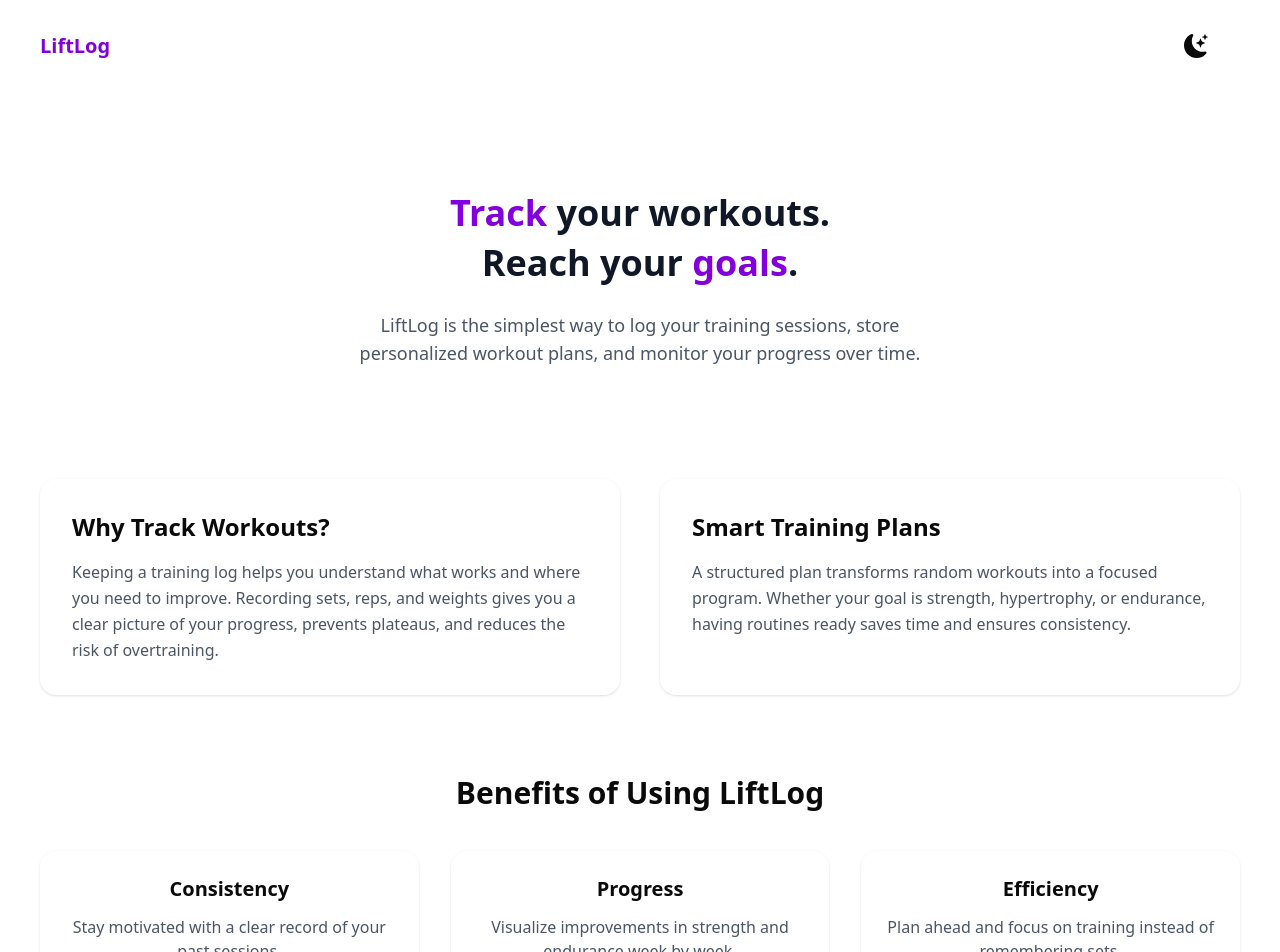
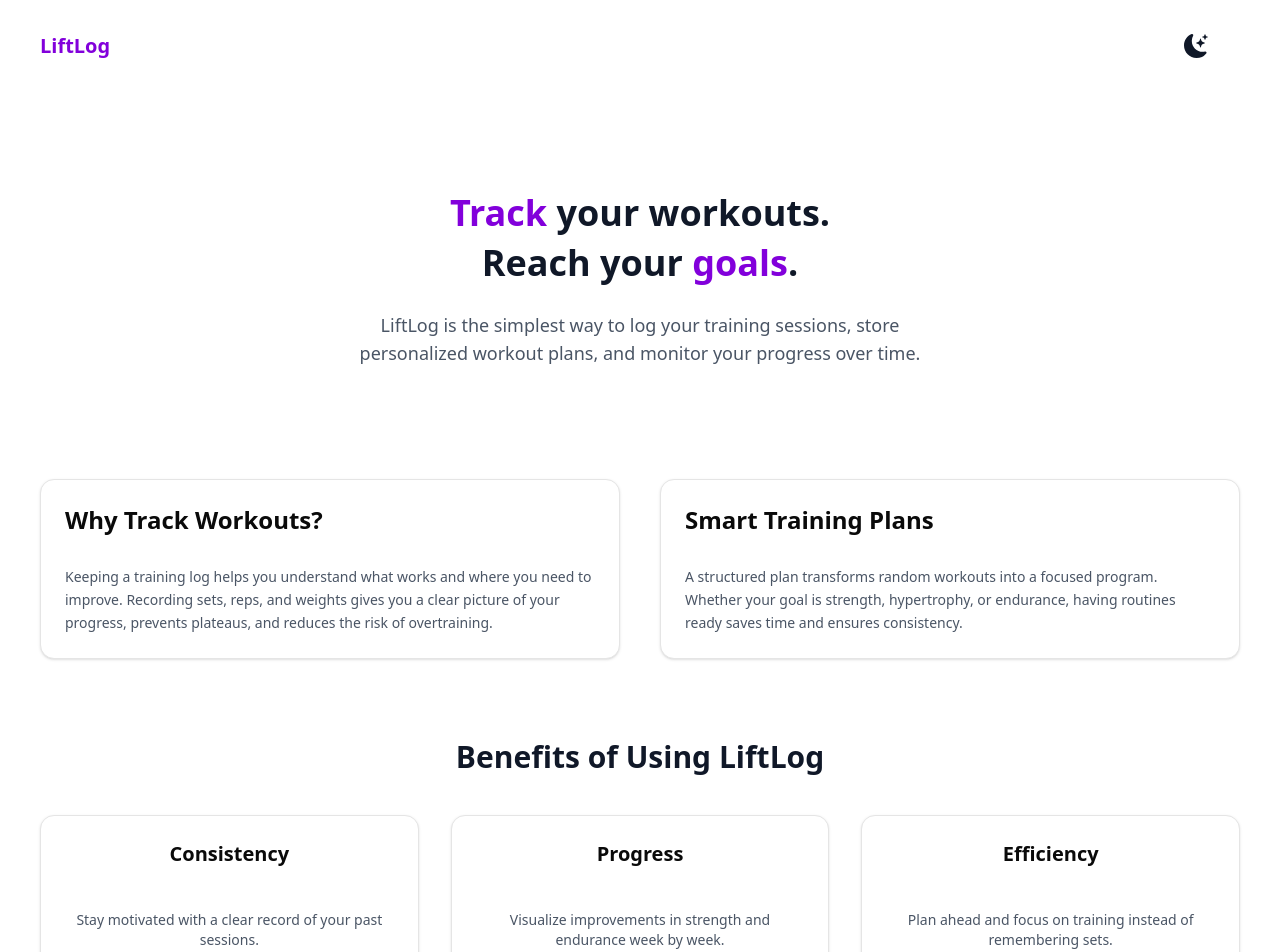
Before and after one commit to FrancescoRomeo02/liftlog, a Next.js app: page /learn-more in a window 1280 px wide. Shown: the top 952 px of the page. Built offline with nearby package versions, Linux system fonts and the light colour scheme.

Commit message:
update
Signed-off-by: Francesco Romeo <romeo.francesco.2002@gmail.com>

```diff
--- a/src/app/dashboard/page.tsx
+++ /dev/null
@@ -1,5 +0,0 @@
-export default async function PrivatePage() {
-  const user = false;
-
-  return <p>Hello {user ? user : "unknown"}</p>;
-}
--- a/src/app/learn-more/page.tsx
+++ b/src/app/learn-more/page.tsx
@@ -1,19 +1,29 @@
 import Navbar from "@/components/navbar";
 import Footer from "@/components/footer";
+import {
+  Card,
+  CardContent,
+  CardHeader,
+  CardTitle,
+  CardDescription,
+} from "@/components/ui/card";
+import { Button } from "@/components/ui/button";
 
 export default function InfoPage() {
   return (
-    <main className="px-10">
+    <main className="px-10 bg-white dark:bg-gray-950 text-gray-900 dark:text-gray-100 transition-colors duration-300">
       <section className="min-h-screen flex flex-col">
         <Navbar />
 
         {/* Hero */}
         <section className="flex flex-col items-center text-center mt-20">
-          <h2 className="text-4xl font-extrabold text-gray-900 mb-6 leading-snug">
-            <span className="text-purple-700">Track</span> your workouts. <br />
-            Reach your <span className="text-purple-700">goals</span>.
+          <h2 className="text-4xl font-extrabold mb-6 leading-snug">
+            <span className="text-purple-700 dark:text-purple-500">Track</span>{" "}
+            your workouts. <br />
+            Reach your{" "}
+            <span className="text-purple-700 dark:text-purple-500">goals</span>.
           </h2>
-          <p className="text-lg text-gray-600 max-w-xl mb-8">
+          <p className="text-lg text-gray-600 dark:text-gray-300 max-w-xl mb-8">
             LiftLog is the simplest way to log your training sessions, store
             personalized workout plans, and monitor your progress over time.
           </p>
@@ -21,23 +31,33 @@ export default function InfoPage() {
 
         {/* About Training */}
         <section className="grid md:grid-cols-2 gap-10 mt-20">
-          <div className="p-8 bg-white rounded-2xl shadow">
-            <h3 className="text-2xl font-bold mb-4">Why Track Workouts?</h3>
-            <p className="text-gray-600 leading-relaxed">
-              Keeping a training log helps you understand what works and where
-              you need to improve. Recording sets, reps, and weights gives you a
-              clear picture of your progress, prevents plateaus, and reduces the
-              risk of overtraining.
-            </p>
-          </div>
-          <div className="p-8 bg-white rounded-2xl shadow">
-            <h3 className="text-2xl font-bold mb-4">Smart Training Plans</h3>
-            <p className="text-gray-600 leading-relaxed">
-              A structured plan transforms random workouts into a focused
-              program. Whether your goal is strength, hypertrophy, or endurance,
-              having routines ready saves time and ensures consistency.
-            </p>
-          </div>
+          <Card className="bg-white dark:bg-gray-900">
+            <CardHeader>
+              <CardTitle className="text-2xl">Why Track Workouts?</CardTitle>
+            </CardHeader>
+            <CardContent>
+              <CardDescription className="text-gray-600 dark:text-gray-400 leading-relaxed">
+                Keeping a training log helps you understand what works and where
+                you need to improve. Recording sets, reps, and weights gives you
+                a clear picture of your progress, prevents plateaus, and reduces
+                the risk of overtraining.
+              </CardDescription>
+            </CardContent>
+          </Card>
+
+          <Card className="bg-white dark:bg-gray-900">
+            <CardHeader>
+              <CardTitle className="text-2xl">Smart Training Plans</CardTitle>
+            </CardHeader>
+            <CardContent>
+              <CardDescription className="text-gray-600 dark:text-gray-400 leading-relaxed">
+                A structured plan transforms random workouts into a focused
+                program. Whether your goal is strength, hypertrophy, or
+                endurance, having routines ready saves time and ensures
+                consistency.
+              </CardDescription>
+            </CardContent>
+          </Card>
         </section>
 
         {/* Benefits */}
@@ -46,24 +66,44 @@ export default function InfoPage() {
             Benefits of Using LiftLog
           </h3>
           <div className="grid md:grid-cols-3 gap-8">
-            <div className="p-6 bg-white rounded-2xl shadow text-center">
-              <h4 className="text-xl font-semibold mb-3">Consistency</h4>
-              <p className="text-gray-600">
-                Stay motivated with a clear record of your past sessions.
-              </p>
-            </div>
-            <div className="p-6 bg-white rounded-2xl shadow text-center">
-              <h4 className="text-xl font-semibold mb-3">Progress</h4>
-              <p className="text-gray-600">
-                Visualize improvements in strength and endurance week by week.
-              </p>
-            </div>
-            <div className="p-6 bg-white rounded-2xl shadow text-center">
-              <h4 className="text-xl font-semibold mb-3">Efficiency</h4>
-              <p className="text-gray-600">
-                Plan ahead and focus on training instead of remembering sets.
-              </p>
-            </div>
+            <Card className="bg-white dark:bg-gray-900 text-center">
+              <CardHeader>
+                <CardTitle className="text-xl font-semibold mb-3">
+                  Consistency
+                </CardTitle>
+              </CardHeader>
+              <CardContent>
+                <CardDescription className="text-gray-600 dark:text-gray-400">
+                  Stay motivated with a clear record of your past sessions.
+                </CardDescription>
+              </CardContent>
+            </Card>
+
+            <Card className="bg-white dark:bg-gray-900 text-center">
+              <CardHeader>
+                <CardTitle className="text-xl font-semibold mb-3">
+                  Progress
+                </CardTitle>
+              </CardHeader>
+              <CardContent>
+                <CardDescription className="text-gray-600 dark:text-gray-400">
+                  Visualize improvements in strength and endurance week by week.
+                </CardDescription>
+              </CardContent>
+            </Card>
+
+            <Card className="bg-white dark:bg-gray-900 text-center">
+              <CardHeader>
+                <CardTitle className="text-xl font-semibold mb-3">
+                  Efficiency
+                </CardTitle>
+              </CardHeader>
+              <CardContent>
+                <CardDescription className="text-gray-600 dark:text-gray-400">
+                  Plan ahead and focus on training instead of remembering sets.
+                </CardDescription>
+              </CardContent>
+            </Card>
           </div>
         </section>
 
@@ -72,16 +112,15 @@ export default function InfoPage() {
           <h2 className="text-3xl font-bold mb-6">
             Build a stronger version of yourself
           </h2>
-          <p className="text-lg text-gray-600 mb-8">
+          <p className="text-lg text-gray-600 dark:text-gray-300 mb-8">
             Start organizing your workouts today and experience the difference
             of structured training.
           </p>
-          <button className="bg-purple-700 text-white font-semibold py-3 px-8 rounded-lg shadow hover:bg-purple-800 transition">
+          <Button className="bg-purple-700 dark:bg-purple-600 hover:bg-purple-800 dark:hover:bg-purple-700 py-3 px-8">
             Get Started Free
-          </button>
+          </Button>
         </section>
 
-        {/* Footer */}
         <Footer />
       </section>
     </main>
--- a/src/utils/supabase/middleware.ts
+++ b/src/utils/supabase/middleware.ts
@@ -39,8 +39,8 @@ export async function updateSession(request: NextRequest) {
     data: { user },
   } = await supabase.auth.getUser();
 
-  const publicPrefixes = ["/auth", "/error"]; // tutte le route sotto /auth sono pubbliche
-  const publicExact = ["/", "/login", "/signup", "/error"];
+  const publicPrefixes = ["/auth"]; // tutte le route sotto /auth sono pubbliche
+  const publicExact = ["/", "/login", "/signup", "/error", "/learn-more"];
 
   const isPublic =
     publicExact.includes(request.nextUrl.pathname) ||
```
Also changed, not shown: src/app/page.tsx (+60 -33 lines), src/app/private/page.tsx (+73 -22 lines).
